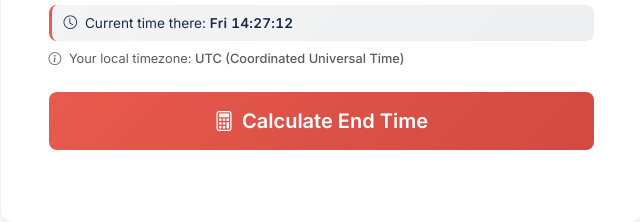
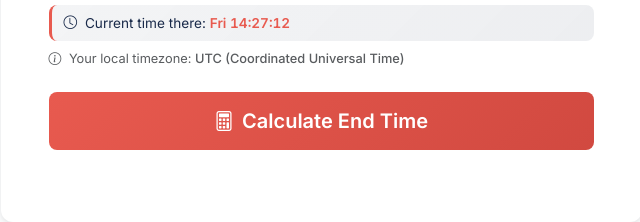
Before and after one commit to robjarrang/countdown_checker, a plain HTML site: page index.html in a window 1280 px wide. Shown: the part 554-776 px from the top of the page, 319-959 px from the left. Drawn offline with nearby package versions, Linux system fonts and the light colour scheme.

Commit message:
Current time in time zone

```diff
--- a/css/styles.css
+++ b/css/styles.css
@@ -131,7 +131,7 @@ header h1 {
     margin-top: 0.5rem;
 }
 
-/* ----- Timezone Preview Clock ----- */
+/* ----- Timezone Preview ----- */
 .timezone-preview {
     font-size: 0.85rem;
     color: var(--jarrang-primary);
@@ -142,8 +142,8 @@ header h1 {
 }
 
 .timezone-preview .fw-semibold {
+    color: var(--jarrang-accent);
     font-variant-numeric: tabular-nums;
-    letter-spacing: 0.02em;
 }
 
 /* Remove number input spinners on Chrome/Safari */
--- a/index.html
+++ b/index.html
@@ -84,7 +84,7 @@
                             </select>
                             <div class="timezone-preview mt-2">
                                 <i class="bi bi-clock me-1"></i>
-                                Current time there: <span id="timezonePreviewClock" class="fw-semibold"></span>
+                                Current time there: <span id="timezonePreview" class="fw-semibold"></span>
                             </div>
                             <div class="form-text">
                                 <i class="bi bi-info-circle me-1"></i>
--- a/js/app.js
+++ b/js/app.js
@@ -51,7 +51,7 @@
         inputMinutes: document.getElementById('inputMinutes'),
         inputSeconds: document.getElementById('inputSeconds'),
         timezoneSelect: document.getElementById('timezoneSelect'),
-        timezonePreviewClock: document.getElementById('timezonePreviewClock'),
+        timezonePreview: document.getElementById('timezonePreview'),
         localTimezone: document.getElementById('localTimezone'),
         calculateBtn: document.getElementById('calculateBtn'),
         resultsSection: document.getElementById('resultsSection'),
@@ -142,6 +142,29 @@
         elements.resetBtn.addEventListener('click', resetForm);
     }
 
+    // ----- Timezone Clock -----
+    function startTimezoneClock() {
+        updateTimezoneClock(); // Initial update
+        clockInterval = setInterval(updateTimezoneClock, 1000); // Update every second
+    }
+
+    function updateTimezoneClock() {
+        const timezone = elements.timezoneSelect.value;
+        const now = new Date();
+
+        const options = {
+            weekday: 'short',
+            hour: '2-digit',
+            minute: '2-digit',
+            second: '2-digit',
+            hour12: false,
+            timeZone: timezone
+        };
+
+        const timeString = new Intl.DateTimeFormat('en-GB', options).format(now);
+        elements.timezonePreview.textContent = timeString;
+    }
+
     // ----- Validation -----
     function validateInput(e) {
         const input = e.target;
@@ -202,29 +225,6 @@
         } else {
             elements.localResultCard.classList.add('d-none');
         }
-    }
-
-    // ----- Timezone Clock -----
-    function startTimezoneClock() {
-        updateTimezoneClock(); // Initial update
-        clockInterval = setInterval(updateTimezoneClock, 1000); // Update every second
-    }
-
-    function updateTimezoneClock() {
-        const now = new Date();
-        const timezone = elements.timezoneSelect.value || selectedTimezone;
-
-        const options = {
-            weekday: 'short',
-            hour: '2-digit',
-            minute: '2-digit',
-            second: '2-digit',
-            hour12: false,
-            timeZone: timezone
-        };
-
-        const timeString = new Intl.DateTimeFormat('en-GB', options).format(now);
-        elements.timezonePreviewClock.textContent = timeString;
     }
 
     // ----- Formatting -----
```
